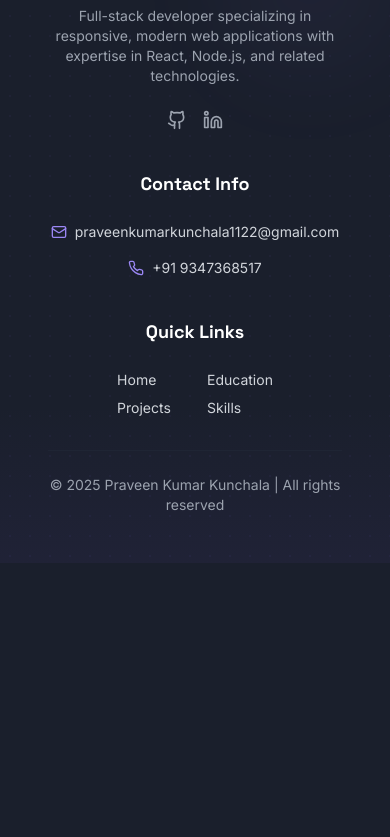
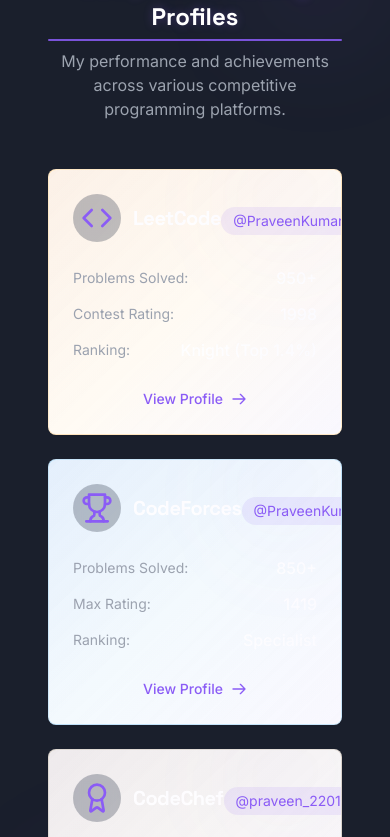
Before and after one commit to praveenkumarkunchala2005/cyber-pathway-showcase, a React (Vite) app: page / in a window 390 px wide. Shown: the part 6507-7344 px from the top of the page. Before the commit the page ends 7070 px from the top, so only its background shows below. Built offline with nearby package versions, Linux system fonts and the light colour scheme.

Commit message:
Add competitive coding section
Add a new section to display competitive coding platform data, including links to Codeforces, LeetCode, and CodeChef profiles, and show data like highest rating and problems solved.

```diff
--- /dev/null
+++ b/src/components/CodingProfiles.tsx
@@ -0,0 +1,130 @@
+
+import React from 'react';
+import { Card, CardContent, CardHeader, CardTitle } from '@/components/ui/card';
+import { Trophy, Code, Award } from 'lucide-react';
+import { useTheme } from '@/context/ThemeContext';
+
+const CodingProfiles = () => {
+  const { theme } = useTheme();
+
+  const platforms = [
+    {
+      name: 'LeetCode',
+      username: 'PraveenKumarKunchala',
+      url: 'https://leetcode.com/u/PraveenKumarKunchala/',
+      stats: [
+        { label: 'Problems Solved', value: '950+' },
+        { label: 'Contest Rating', value: '1998' },
+        { label: 'Ranking', value: 'Knight (Top 1.4%)' }
+      ],
+      icon: <Code className="h-8 w-8 text-cyber-glow" />,
+      bgClass: 'from-[#ffa116]/10 to-transparent',
+      borderClass: 'border-[#ffa116]/20',
+      iconClass: 'text-[#ffa116]'
+    },
+    {
+      name: 'CodeForces',
+      username: 'PraveenKumar2201',
+      url: 'https://codeforces.com/profile/PraveenKumar2201',
+      stats: [
+        { label: 'Problems Solved', value: '850+' },
+        { label: 'Max Rating', value: '1419' },
+        { label: 'Ranking', value: 'Specialist' }
+      ],
+      icon: <Trophy className="h-8 w-8 text-cyber-glow" />,
+      bgClass: 'from-[#1992e3]/10 to-transparent',
+      borderClass: 'border-[#1992e3]/20',
+      iconClass: 'text-[#1992e3]'
+    },
+    {
+      name: 'CodeChef',
+      username: 'praveen_220105',
+      url: 'https://www.codechef.com/users/praveen_220105',
+      stats: [
+        { label: 'Problems Solved', value: '650+' },
+        { label: 'Max Rating', value: '1743' },
+        { label: 'Ranking', value: '3 Star' }
+      ],
+      icon: <Award className="h-8 w-8 text-cyber-glow" />,
+      bgClass: 'from-[#7b5e47]/10 to-transparent',
+      borderClass: 'border-[#7b5e47]/20',
+      iconClass: 'text-[#7b5e47]'
+    }
+  ];
+
+  return (
+    <section id="coding-profiles" className="py-16 px-4 md:px-8 relative">
+      {/* Background elements */}
+      <div className="absolute inset-0 w-full h-full z-0">
+        <div className="absolute left-0 bottom-0 w-60 h-60 bg-cyber-accent/5 rounded-full blur-[80px] animate-pulse-slow"></div>
+        <div className="absolute right-0 top-0 w-40 h-40 bg-cyber-glow/5 rounded-full blur-[50px] animate-float"></div>
+      </div>
+
+      <div className="container mx-auto relative z-10">
+        <div className="flex flex-col items-center justify-center text-center mb-12 reveal-fade-up">
+          <h2 className="section-title mb-4">
+            Competitive Coding Profiles
+          </h2>
+          <p className="text-gray-400 max-w-2xl">
+            My performance and achievements across various competitive programming platforms.
+          </p>
+        </div>
+
+        <div className="grid grid-cols-1 md:grid-cols-3 gap-6">
+          {platforms.map((platform, index) => (
+            <div key={platform.name} className={`reveal-fade-up delay-${index * 100}`}>
+              <a
+                href={platform.url}
+                target="_blank"
+                rel="noopener noreferrer"
+                className="block h-full transition-transform duration-300 hover:scale-[1.02]"
+              >
+                <Card className={`cyber-card h-full bg-gradient-to-br ${platform.bgClass} ${platform.borderClass} hover:shadow-lg relative overflow-hidden group`}>
+                  <div className="absolute -right-10 -top-10 w-40 h-40 rounded-full bg-gradient-to-br from-cyber-glow/5 to-transparent blur-2xl group-hover:opacity-70 transition-opacity"></div>
+                  <CardHeader className="flex flex-row items-center justify-between pb-2">
+                    <div className="flex items-center space-x-3">
+                      <div className={`p-2 rounded-full bg-cyber-light/30 backdrop-blur-sm ${platform.iconClass}`}>
+                        {platform.icon}
+                      </div>
+                      <CardTitle className={`text-xl ${theme === 'dark' ? 'text-white' : 'text-gray-800'}`}>
+                        {platform.name}
+                      </CardTitle>
+                    </div>
+                    <div className="bg-cyber-glow/10 px-3 py-1 rounded-full text-sm text-cyber-glow">
+                      @{platform.username.length > 15 ? platform.username.substring(0, 12) + '...' : platform.username}
+                    </div>
+                  </CardHeader>
+                  <CardContent>
+                    <div className="mt-4 space-y-3">
+                      {platform.stats.map((stat) => (
+                        <div key={stat.label} className="flex justify-between items-center">
+                          <span className={`text-sm ${theme === 'dark' ? 'text-gray-400' : 'text-gray-600'}`}>
+                            {stat.label}:
+                          </span>
+                          <span className={`font-medium ${theme === 'dark' ? 'text-white' : 'text-gray-800'}`}>
+                            {stat.value}
+                          </span>
+                        </div>
+                      ))}
+                    </div>
+
+                    <div className="mt-6 text-center">
+                      <span className="inline-flex items-center text-sm font-medium text-cyber-glow hover:text-cyber-accent transition-colors">
+                        View Profile
+                        <svg xmlns="http://www.w3.org/2000/svg" className="h-4 w-4 ml-2 group-hover:translate-x-1 transition-transform" fill="none" viewBox="0 0 24 24" stroke="currentColor">
+                          <path strokeLinecap="round" strokeLinejoin="round" strokeWidth={2} d="M14 5l7 7m0 0l-7 7m7-7H3" />
+                        </svg>
+                      </span>
+                    </div>
+                  </CardContent>
+                </Card>
+              </a>
+            </div>
+          ))}
+        </div>
+      </div>
+    </section>
+  );
+};
+
+export default CodingProfiles;
--- a/src/pages/Index.tsx
+++ b/src/pages/Index.tsx
@@ -5,6 +5,7 @@ import Hero from '@/components/Hero';
 import Education from '@/components/Education';
 import Skills from '@/components/Skills';
 import Projects from '@/components/Projects';
+import CodingProfiles from '@/components/CodingProfiles';
 import Footer from '@/components/Footer';
 import { ThemeProvider } from '@/context/ThemeContext';
 
@@ -84,6 +85,7 @@ const Index = () => {
           <Education />
           <Projects />
           <Skills />
+          <CodingProfiles />
         </main>
         <Footer />
       </div>
```
